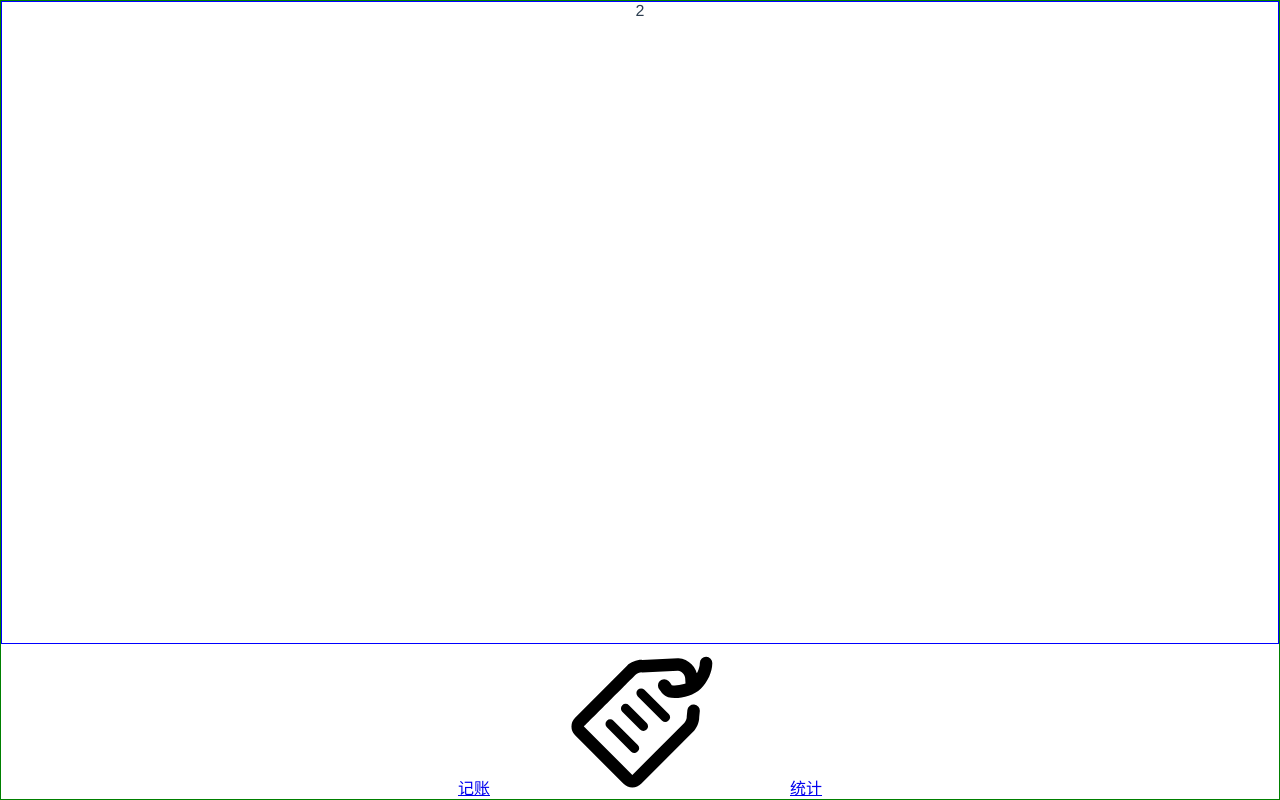
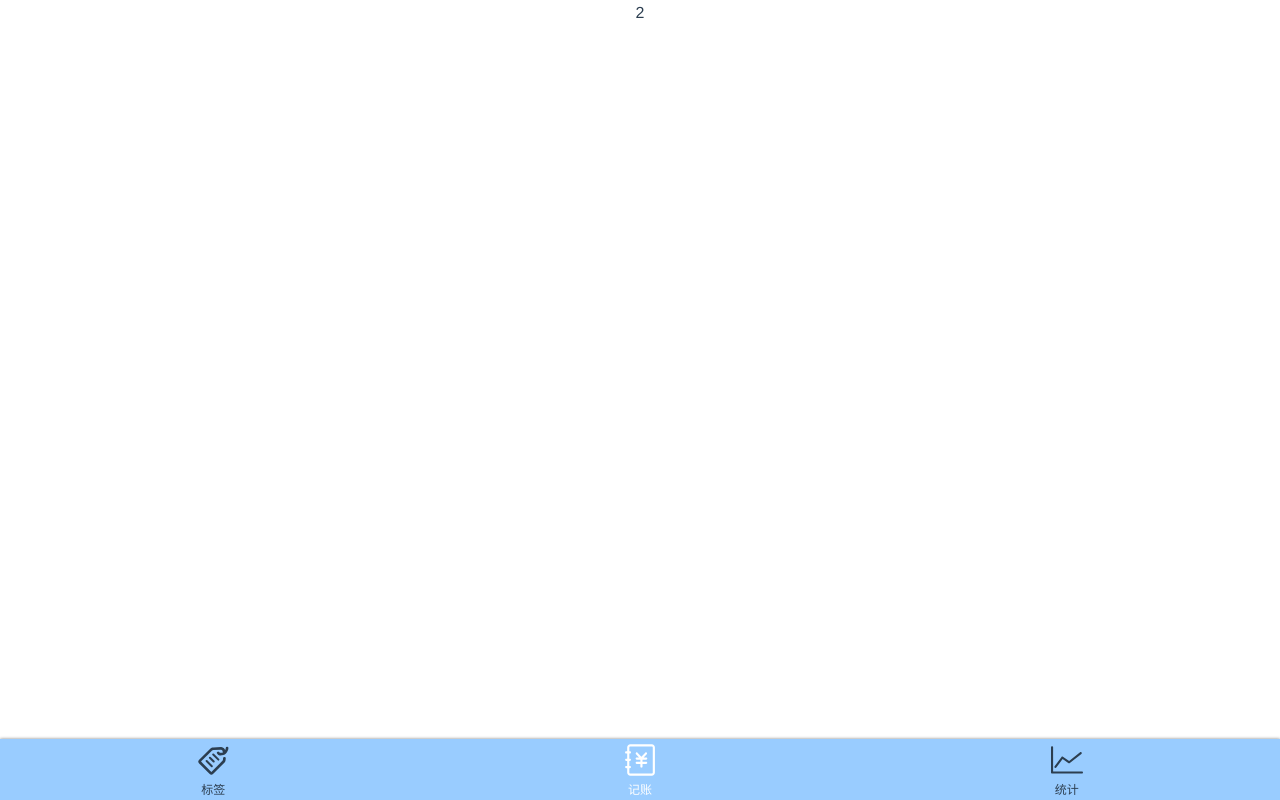
Before and after one commit to Cris-z123/book-keeping, a Vue app: page /#/money in a window 1280 px wide. Built offline with nearby package versions, Linux system fonts and the light colour scheme.

Commit message:
完善nav的ui

```diff
--- a/public/index.html
+++ b/public/index.html
@@ -3,7 +3,7 @@
   <head>
     <meta charset="utf-8">
     <meta http-equiv="X-UA-Compatible" content="IE=edge">
-    <meta name="viewport" content="width=device-width,initial-scale=1.0">
+    <meta name="viewport" content="width=device-width,initial-scale=1.0,minimum-scale=1.0,maximum-scale=1.0,user-scalable=no,viewport-fit=cover">
     <link rel="icon" href="<%= BASE_URL %>favicon.ico">
     <title><%= htmlWebpackPlugin.options.title %></title>
   </head>
--- a/src/App.vue
+++ b/src/App.vue
@@ -9,6 +9,13 @@
   padding: 0;
   margin: 0;
   box-sizing: border-box;
+}
+body {
+  line-height: 1.6;
+}
+a {
+  text-decoration: none;
+  color: inherit;
 }
 #app {
   font-family: Avenir, Helvetica, Arial, sans-serif;
@@ -22,8 +29,9 @@
   padding: 30px;
 
   a {
+    text-decoration: none;
     font-weight: bold;
-    color: #2c3e50;
+    color: inherit;
 
     &.router-link-exact-active {
       color: #42b983;
--- /dev/null
+++ b/src/components/Icon.vue
@@ -0,0 +1,30 @@
+<template>
+    <svg class="icon">
+        <use :xlink:href="'#' + name"></use>
+    </svg>
+</template>
+
+<script lang="ts">
+
+    const importAll = (requireContext: __WebpackModuleApi.RequireContext) => requireContext.keys().forEach(requireContext)
+    try {
+        importAll(require.context('../assets/icons', true, /\.svg$/))
+    } catch (error) {
+        console.log(error);
+    }
+
+    export default {
+        props: ['name'],
+        name: 'Icon'
+    }
+</script>
+
+<style lang="scss" scoped>
+    .icon {
+        width: 1em;
+        height: 1em;
+        vertical-align: -0.15em;
+        fill: currentColor;
+        overflow: hidden;
+    }
+</style>
--- a/src/components/Layout.vue
+++ b/src/components/Layout.vue
@@ -16,14 +16,12 @@
 
 <style lang="scss" scoped>
   .nav-wrapper {
-    border: 1px solid green;
     display: flex;
     flex-direction: column;
     height: 100vh;
   }
   .content {
-      border: 1px solid blue;
-      overflow: auto;
-      flex-grow: 1;
+    overflow: auto;
+    flex-grow: 1;
   }
 </style>
--- a/src/components/Nav.vue
+++ b/src/components/Nav.vue
@@ -1,16 +1,22 @@
 <template>
-    <div>
-        <router-link to="/money">记账</router-link>
-        <router-link to="/labels">
-            <svg>
-                <use xlink:href="#label"></use>
-            </svg>
+    <nav>
+        <router-link to="/labels" class="item" active-class="selected">
+            <Icon name="label"></Icon>
+            标签
         </router-link>
-        <router-link to="/statistics">统计</router-link>
-    </div>
+        <router-link to="/money" class="item" active-class="selected">
+            <Icon name="money"></Icon>
+            记账
+        </router-link>
+        <router-link to="/statistics" class="item" active-class="selected">
+            <Icon name="statistics"></Icon>
+            统计
+        </router-link>
+    </nav>
 </template>
 
 <script lang="ts">
+
     const importAll = (requireContext: __WebpackModuleApi.RequireContext) => requireContext.keys().forEach(requireContext)
     try {
         importAll(require.context('../assets/icons', true, /\.svg$/))
@@ -24,5 +30,26 @@
 </script>
 
 <style lang="scss" scoped>
+    nav{
+      display: flex;
+      box-shadow: 0 0 3px rgba(0, 0, 0, 0.5);
+      flex-direction: row;
+      background: #99ccff;
+      > .item {
+        width: 33.333333%;
+        display: flex;
+        justify-content: center;
+        align-items: center;
+        flex-direction: column;
+        font-size: 12px;
+        .icon {
+          width: 32px;
+          height: 42px;
+        }
+      }
+      > .item.selected {
+          color: #ffffff;
+      }
+    }
 
 </style>
--- a/src/main.ts
+++ b/src/main.ts
@@ -5,11 +5,13 @@ import router from './router'
 import store from './store'
 import Nav from '@/components/Nav.vue'
 import Layout from '@/components/Layout.vue'
+import Icon from '@/components/Icon.vue'
 
 Vue.config.productionTip = false
 
 Vue.component('Nav', Nav)
 Vue.component('Layout', Layout)
+Vue.component('Icon', Icon)
 
 new Vue({
   router,
```
